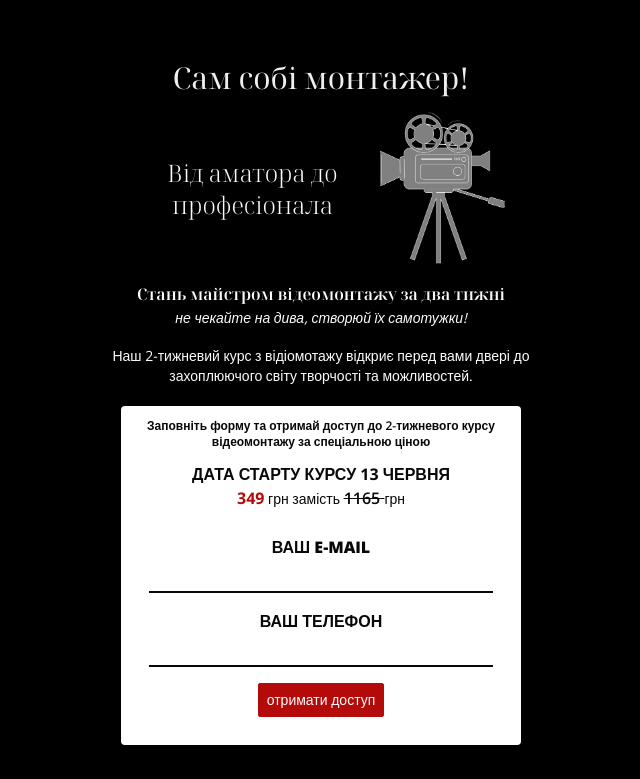
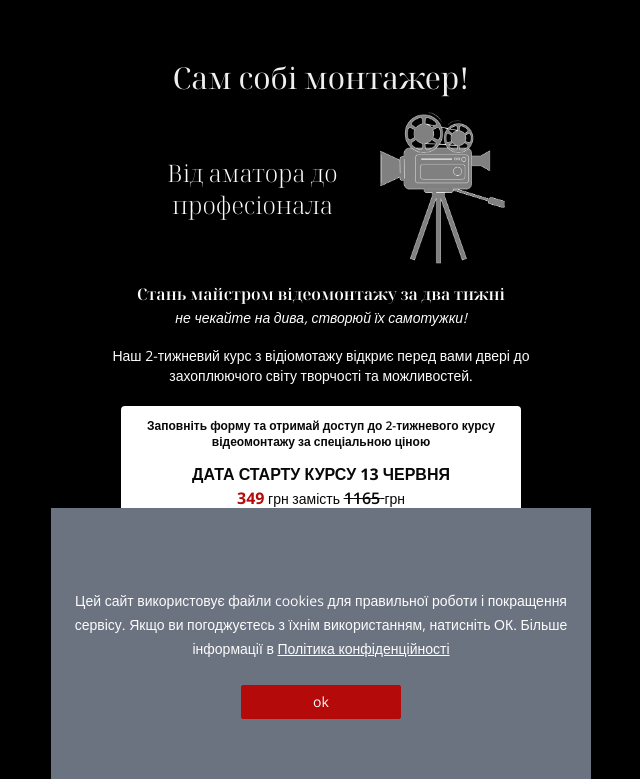
Before and after one commit to IraMira333/kateryna_kutsyk_master-class, a Next.js app: page / in a window 1280 px wide. Shown: the top 779 px of the page, without its empty margins (319-959 px from the left). Built offline with nearby package versions, Linux system fonts and the light colour scheme.

Commit message:
Added cookies

```diff
--- a/src/app/page.tsx
+++ b/src/app/page.tsx
@@ -1,3 +1,4 @@
+import { CookiesComponent } from "@/components/CookiesComponent/CookiesComponent";
 import { Slide1 } from "@/components/Slide1/Slide1";
 import { Slide2 } from "@/components/Slide2/Slide2";
 import { Slide3 } from "@/components/Slide3/Slide3";
@@ -16,6 +17,7 @@ export default function Home() {
             <Slide5 />
             <Slide6 />
             <Slide7 />
+            <CookiesComponent />
         </>
     );
 }
--- /dev/null
+++ b/src/components/CookiesComponent/CookiesComponent.tsx
@@ -0,0 +1,53 @@
+"use client";
+import { useState } from "react";
+import Cookies from "js-cookie";
+import { useEffect, useRef } from "react";
+
+export const CookiesComponent = () => {
+    const [isAccepted, setIsAccepted] = useState(true);
+    const cookiesValue = Cookies.get("isAccetedCookies");
+    const cookiesRef = useRef<HTMLDivElement>(null);
+
+    useEffect(() => {
+        if (cookiesValue) {
+            setIsAccepted(true);
+        } else {
+            setIsAccepted(false);
+        }
+    }, [isAccepted, cookiesValue]);
+
+    const handleClick = () => {
+        setIsAccepted(true);
+        Cookies.set("isAccetedCookies", "true");
+        console.log(isAccepted);
+    };
+
+    return (
+        <div
+            ref={cookiesRef}
+            className={`${isAccepted ? "h-0 " : "h-[292px] tab:h-[212px] pc:h-[171px] "} w-full transition-[height] duration-[1000ms]  overflow-hidden linear  fixed z-[11]  bottom-0 left-0 flex  pc:pl-[80px] `}
+        >
+            <div className="px-4 py-10 tab:px-6 pc:px-[100px] bg-gray-500 pc:py-10 flex flex-col pc:flex-row gap-6 pc:gap-9 items-center tab:items-start pc:items-center justify-center max-w-[540px] tab:tab:max-w-full mx-auto">
+                <div className="pc:w-[60%] ">
+                    <p className="text-center">
+                        Цей сайт використовує файли cookies для правильної
+                        роботи і покращення сервісу. Якщо ви погоджуєтесь з
+                        їхнім використанням, натисніть ОК. Більше інформації в{" "}
+                        <span>
+                            <a href="/terms" className="underline">
+                                Політика конфіденційності
+                            </a>
+                        </span>
+                    </p>
+                </div>
+                <button
+                    type="button"
+                    onClick={handleClick}
+                    className="px-2 py-1 min-w-[160px] bg-button border border-accentText rounded-sm active:bg-accentBg active:text-accentText transition-all duration-[250ms] ease-[cubic-bezier(0.4,0,0.2,1)]"
+                >
+                    ok
+                </button>
+            </div>
+        </div>
+    );
+};
```
